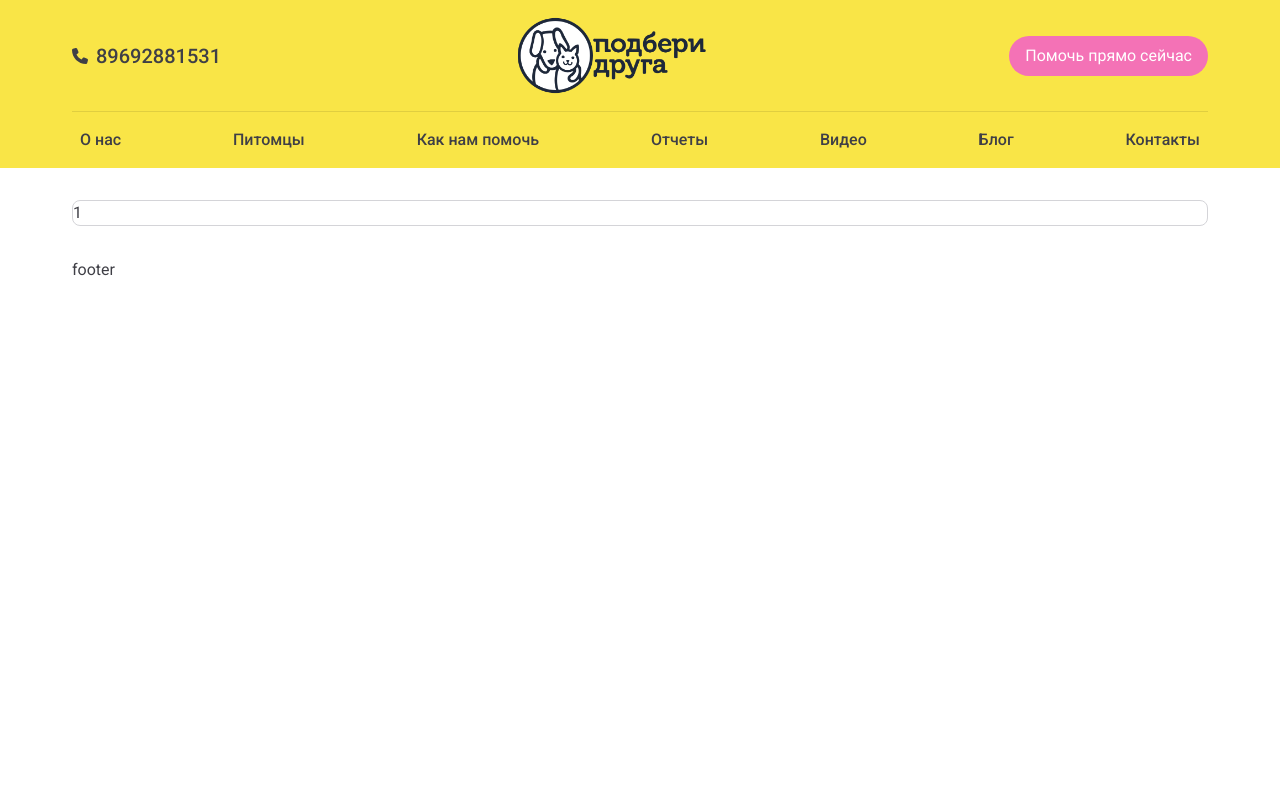
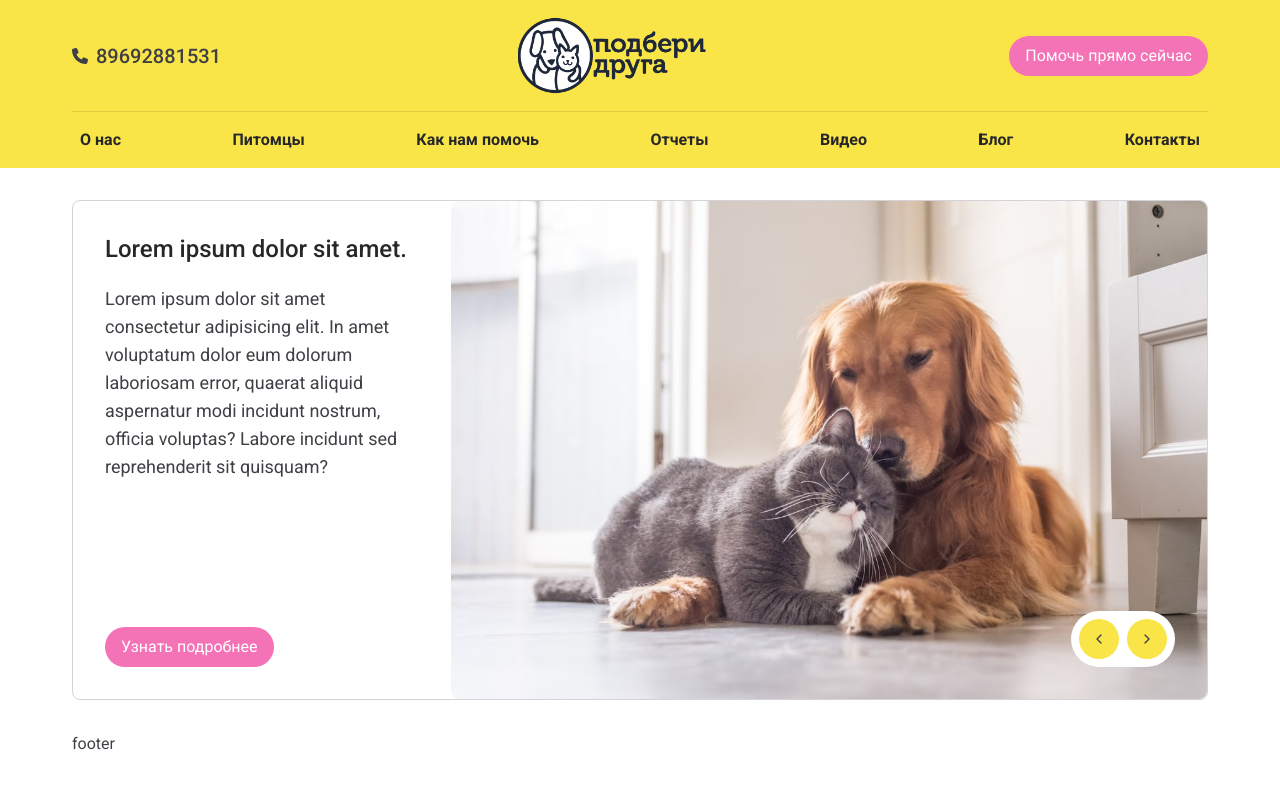
Before and after one commit to webNekit/animals-website-next.js, a Next.js app: page / in a window 1280 px wide. Shown: the top 788 px of the page. Built offline with nearby package versions, Linux system fonts and the light colour scheme.

Commit message:
Доделали слайдер

```diff
--- a/src/components/Banner/Banner.jsx
+++ b/src/components/Banner/Banner.jsx
@@ -1,26 +1,45 @@
 "use client";
 import React from 'react';
+import Image from 'next/image';
+import Link from 'next/link';
 import { Swiper, SwiperSlide } from 'swiper/react';
 
+// styles for swiper
 import 'swiper/css';
 import 'swiper/css/navigation';
-
+import SwiperButton from '../SwiperButtons/SwiperButton';
 const Banner = () => {
   return (
     <section className='w-full py-8'>
       <div className="container mx-auto">
-        <div className="w-full border border-zinc-300 rounded-lg">
-            <Swiper className='overflow-hidden'>
-                <SwiperSlide>
-                  1
-                </SwiperSlide>
-                <SwiperSlide>
-                  2
-                </SwiperSlide>
-                <SwiperSlide>
-                  3
-                </SwiperSlide>
-            </Swiper>
+        <div className="w-full h-full sm:h-[500px] sm:max-h-full border border-zinc-300 rounded-lg">
+          <Swiper slidesPerView={1} className='overflow-hidden h-full relative'>
+            <SwiperSlide className='w-full h-full'>
+              <div className="w-full h-full flex flex-col sm:flex-row">
+                <div className='w-full order-2 sm:order-1 px-8 py-8 sm:w-8/12 md:w-4/12 flex flex-col items-start gap-5'>
+                  <h2 className="text-2xl text-zinc-800 font-medium">Lorem ipsum dolor sit amet.</h2>
+                  <p className="text-lg">Lorem ipsum dolor sit amet consectetur adipisicing elit. In amet voluptatum dolor eum dolorum laboriosam error, quaerat aliquid aspernatur modi incidunt nostrum, officia voluptas? Labore incidunt sed reprehenderit sit quisquam?</p>
+                  <Link href={''} className='px-4 py-2 rounded-full bg-pink-400 text-white transition-all hover:bg-pink-500 duration-200 mt-auto inline-block'>Узнать подробнее</Link>
+                </div>
+                <div className='w-full order-1 sm:order-2 h-full sm:w-4/12 md:w-8/12'>
+                  <Image src="/assets/img/banner/img-1.jpg" className='w-full h-full rounded-lg object-cover' alt='Изображение баннера' width={1000} height={500} />
+                </div>
+              </div>
+            </SwiperSlide>
+            <SwiperSlide className='w-full h-full'>
+              <div className="w-full h-full flex flex-col sm:flex-row">
+                <div className='w-full order-2 sm:order-1 px-8 py-8 sm:w-8/12 md:w-4/12 flex flex-col items-start gap-5'>
+                  <h2 className="text-2xl text-zinc-800 font-medium">Lorem ipsum dolor sit amet.</h2>
+                  <p className="text-lg">Lorem ipsum dolor sit amet consectetur adipisicing elit. In amet voluptatum dolor eum dolorum laboriosam error, quaerat aliquid aspernatur modi incidunt nostrum, officia voluptas? Labore incidunt sed reprehenderit sit quisquam?</p>
+                  <Link href={''} className='px-4 py-2 rounded-full bg-pink-400 text-white transition-all hover:bg-pink-500 duration-200 mt-auto inline-block'>Узнать подробнее</Link>
+                </div>
+                <div className='w-full order-1 sm:order-2 h-full sm:w-4/12 md:w-8/12'>
+                  <Image src="/assets/img/banner/img-1.jpg" className='w-full h-full rounded-lg object-cover' alt='Изображение баннера' width={1000} height={500} />
+                </div>
+              </div>
+            </SwiperSlide>
+            <SwiperButton containerStyles={'absolute bottom-6 right-4 -translate-x-[50%] sm:-translate-x-0 sm:right-8 sm:bottom-8 '}/>
+          </Swiper>
         </div>
       </div>
     </section>
--- a/src/components/Navbar/Navbar.jsx
+++ b/src/components/Navbar/Navbar.jsx
@@ -10,7 +10,7 @@ const Navbar = ({ containerStyle }) => {
                     {NavbarMenu.map((item, index) => {
                         return (
                             <li key={index} className="inline-flex">
-                                <Link href={item.url} className='p-2 text-zinc-700 font-medium transition-colors duration-300 hover:text-zinc-700/50'>{item.label}</Link>
+                                <Link href={item.url} className='p-2 text-zinc-800 font-bold transition-colors duration-300 hover:text-zinc-700/50'>{item.label}</Link>
                             </li>
                         );
                     })}
--- /dev/null
+++ b/src/components/SwiperButtons/SwiperButton.jsx
@@ -0,0 +1,16 @@
+"use client";
+import React from 'react';
+import { useSwiper } from 'swiper/react';
+import { FiChevronRight, FiChevronLeft  } from "react-icons/fi";
+
+const SwiperButton = ({ containerStyles }) => {
+    const swiper = useSwiper();
+    return (
+        <div className={containerStyles + 'flex gap-2 px-2 py-2 rounded-full bg-white z-50'}>
+            <button onClick={() => swiper.slidePrev()} className='w-10 h-10 bg-primary rounded-full flex items-center justify-center hover:bg-primary/80 transition-colors'><FiChevronLeft /></button>
+            <button onClick={() => swiper.slideNext()} className='w-10 h-10 bg-primary rounded-full flex items-center justify-center hover:bg-primary/80 transition-colors'><FiChevronRight /></button>
+        </div>
+    )
+}
+
+export default SwiperButton
```
